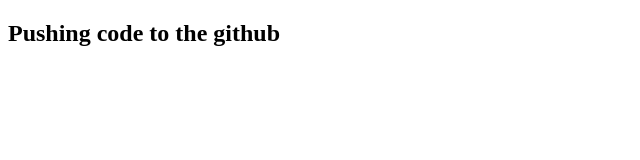
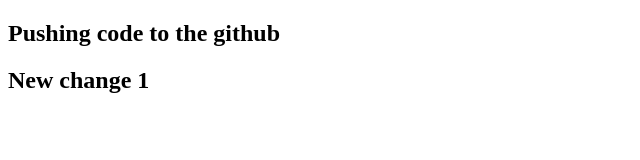
Before and after one commit to charlie546a18/test-web, a plain HTML site: page Index.html in a window 1280 px wide. Shown: the whole page, without its empty margins (0-640 px from the left). Drawn offline with Linux system fonts and the light colour scheme.

Commit message:
change 1

```diff
--- a/Index.html
+++ b/Index.html
@@ -7,5 +7,7 @@
 </head>
 <body>
     <h2>Pushing code to the github</h2>
+
+    <h2>New change 1 </h2>
 </body>
 </html>
```
